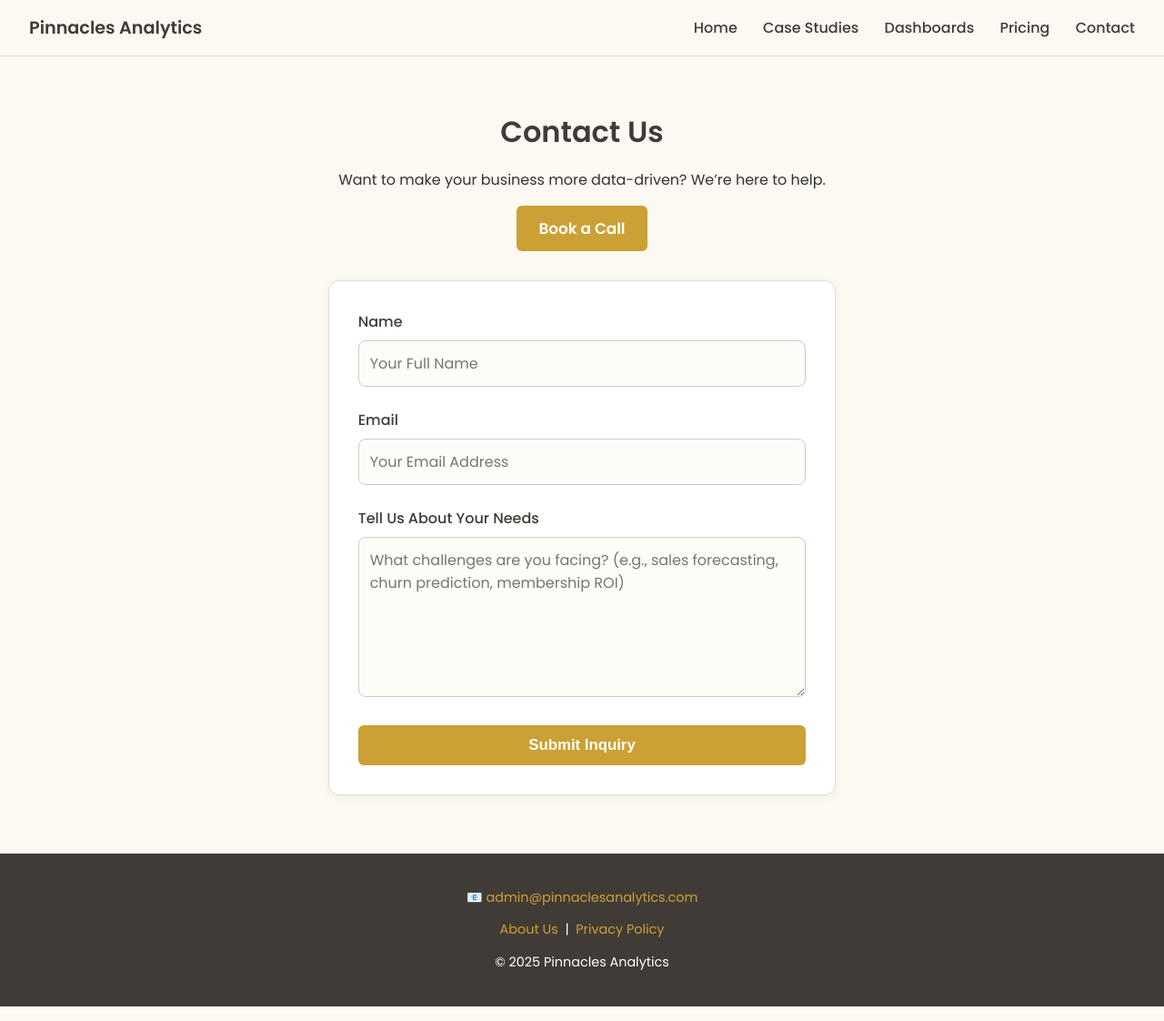
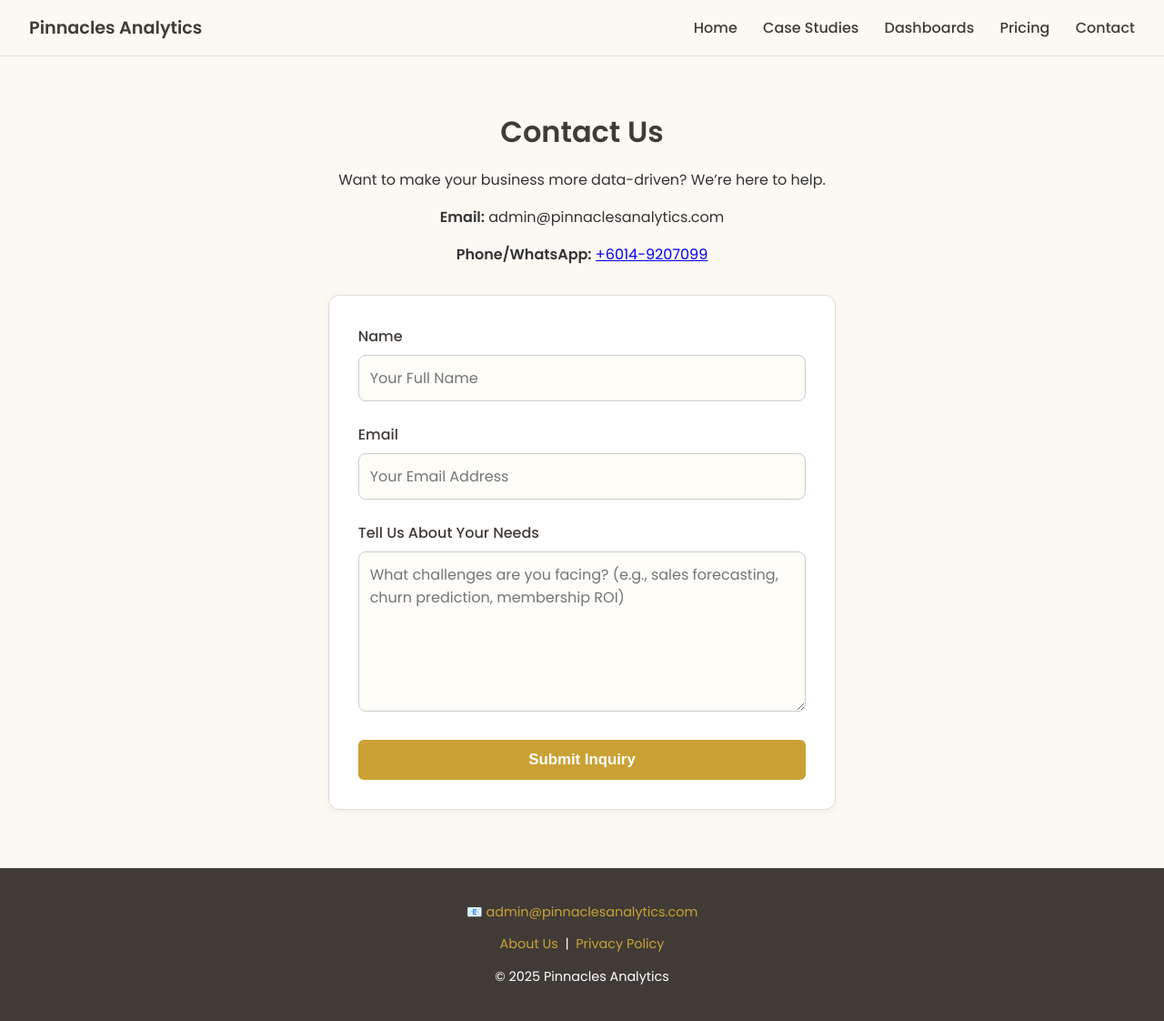
Before and after one commit to lyven81/pinnacles-learning-website, a Jekyll site: the page contact.html, which Jekyll copies as it is, in a window 1280 px wide. Shown: the whole page at 91% size. Built offline with Jekyll 4.4.1, drawn with Linux system fonts in a browser that asks for light colours.

Commit message:
Update contact.html

```diff
--- a/contact.html
+++ b/contact.html
@@ -1,3 +1,4 @@
+
 <!DOCTYPE html>
 <html lang="en">
 <head>
@@ -243,9 +244,10 @@
         Want to make your business more data-driven? We’re here to help.
       </p>
 
-      <a href="https://wa.me/60149207099" class="cta-button">Book a Call</a>
+      <p><strong>Email:</strong> admin@pinnaclesanalytics.com</p>
+      <p><strong>Phone/WhatsApp:</strong> <a href="https://wa.me/60149207099">+6014-9207099</a></p>
 
-      <form action="https://formsubmit.co/admin@pinnaclesanalytics.com" method="post" class="contact-form">
+      <form action="https://formsubmit.co/director@pinnacleslearning.com" method="post" class="contact-form">
         <label for="name">Name</label>
         <input type="text" id="name" name="name" placeholder="Your Full Name" required>
 
```
